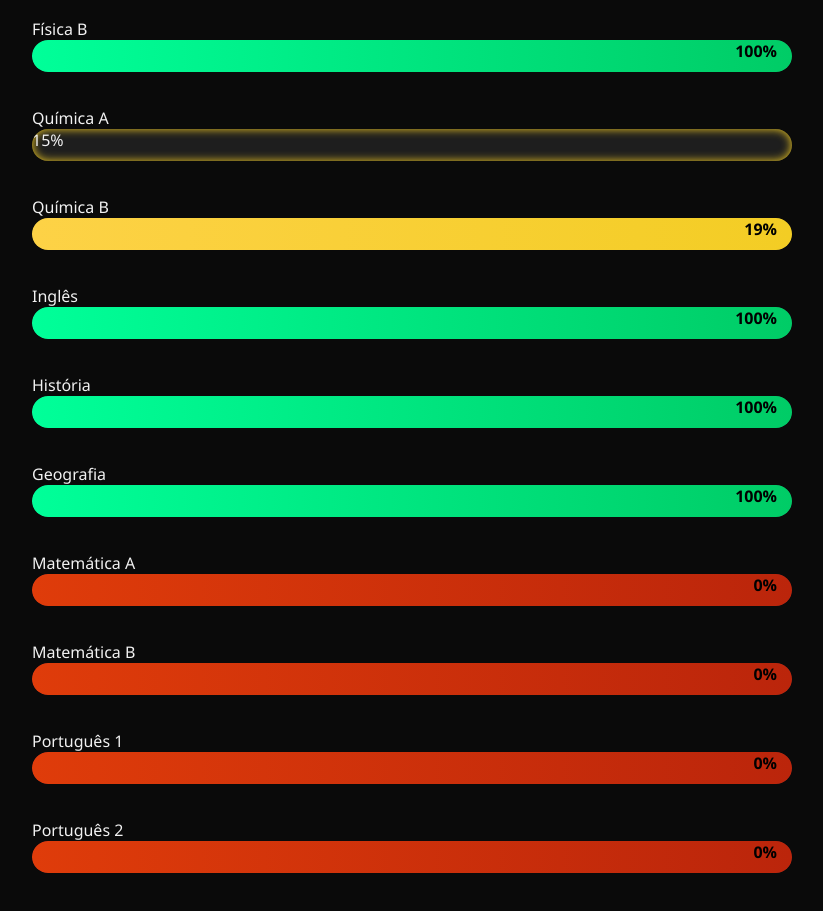
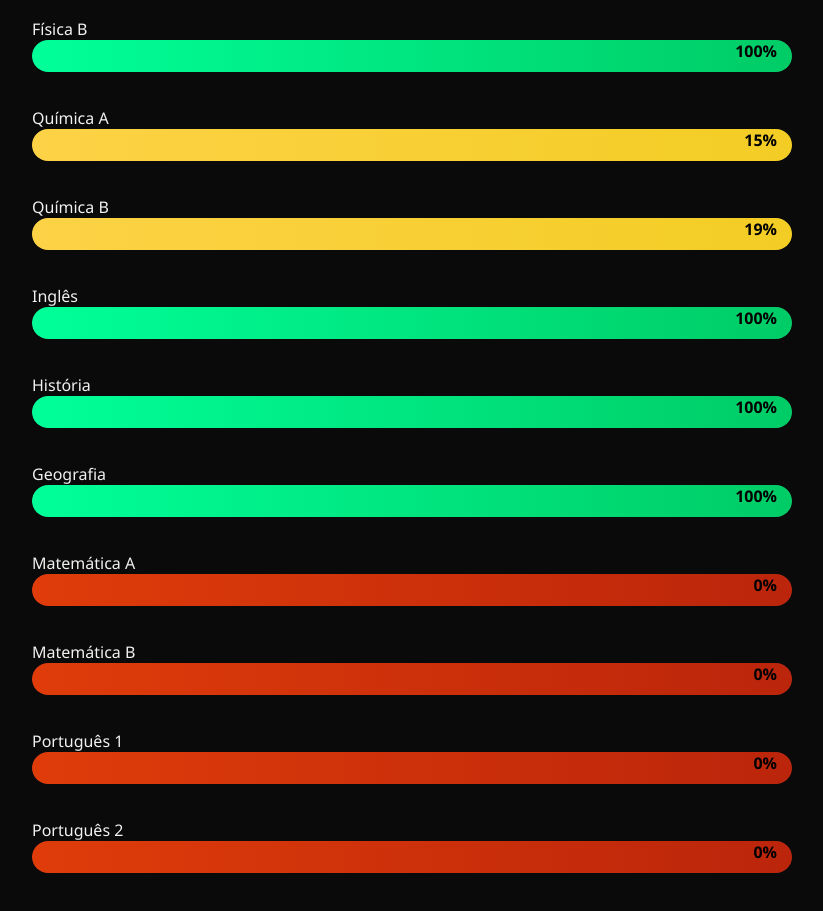
Before and after one commit to rafaei312654/ratbot, a plain HTML site: page public/aluno.html in a window 1280 px wide. Shown: the part 1840-2751 px from the top of the page, without its empty margins (228-1051 px from the left). Drawn offline with Linux system fonts and the light colour scheme.

Commit message:
Update aluno.html

```diff
--- a/public/aluno.html
+++ b/public/aluno.html
@@ -45,7 +45,7 @@
       <div class="barra-vermelha"><span>Biologia B</span><div class="bargreen"><div class="fillgreen">100%</div></div></div>
       <div class="barra-vermelha"><span>Física A</span><div class="bargreen"><div class="fillgreen">100%</div></div></div>
       <div class="barra-vermelha"><span>Física B</span><div class="bargreen"><div class="fillgreen">100%</div></div></div>
-      <div class="barra-vermelha"><span>Química A</span><div class="amar"><div class="fillmar">15%</div></div></div>
+      <div class="barra-vermelha"><span>Química A</span><div class="amar"><div class="fillamar">15%</div></div></div>
       <div class="barra-vermelha"><span>Química B</span><div class="amar"><div class="fillamar">19%</div></div></div>
       <div class="barra-vermelha"><span>Inglês</span><div class="bargreen"><div class="fillgreen">100%</div></div></div>
       <div class="barra-vermelha"><span>História</span><div class="bargreen"><div class="fillgreen">100%</div></div></div>
```
